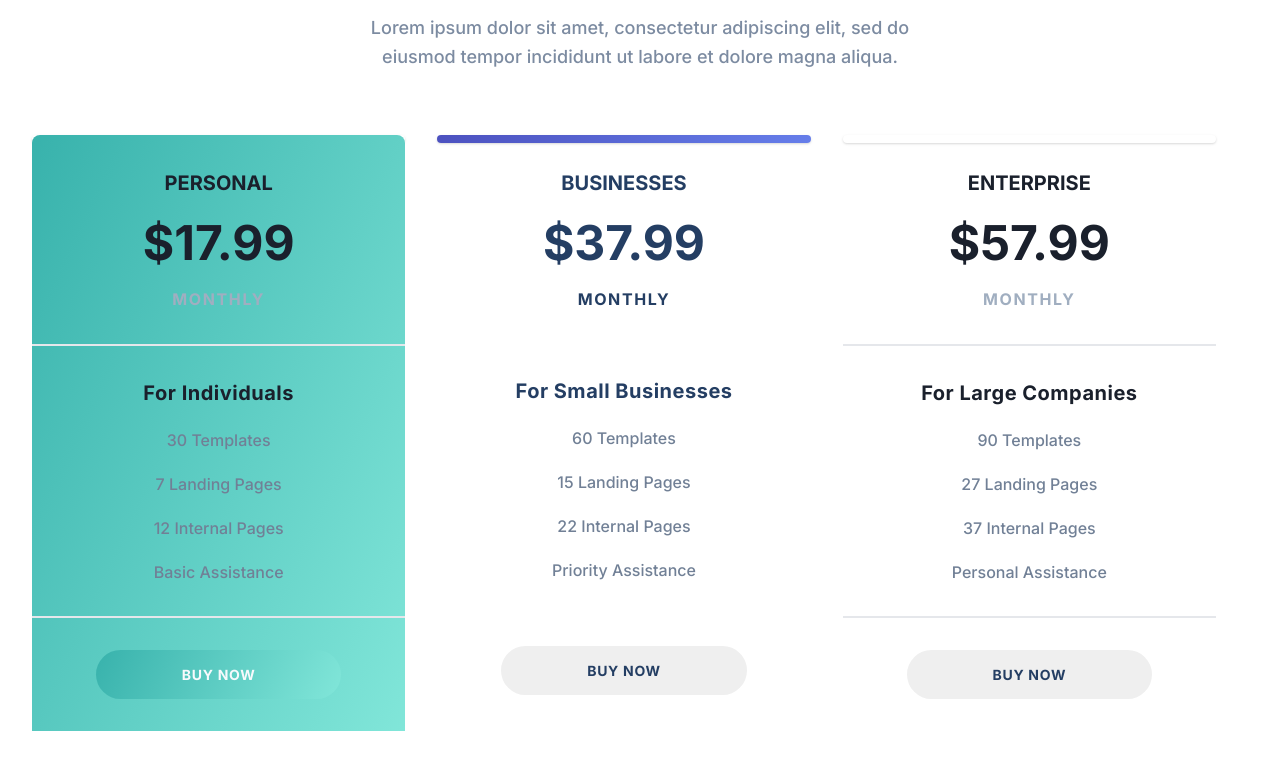
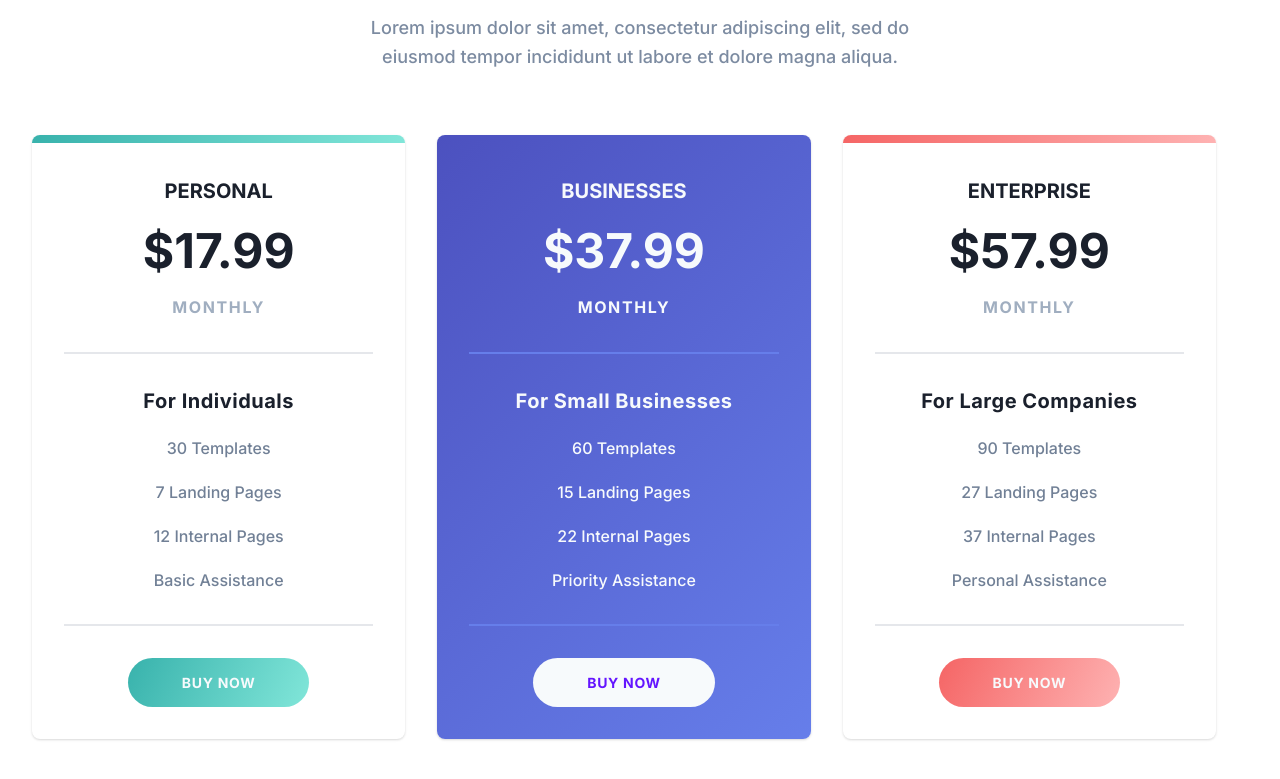
Before and after one commit to anamaria1998/FINAL-PROJECT-CSS-AND-HTML, a plain HTML site: page index.html in a window 1280 px wide. Shown: the part 4171-4950 px from the top of the page. Before the commit the page ends 4902 px from the top, so only its background shows below. Drawn offline with nearby package versions, Linux system fonts and the light colour scheme.

Commit message:
Pricing Section Done

```diff
--- a/index.html
+++ b/index.html
@@ -322,7 +322,7 @@
               </p>
               <div class="plans">
                 <div class="plan">
-                  <div class="plan__stripe">
+                  <div class="plan__stripe"></div>
                     <div class="plan__top">
                       <div class="plan__name">PERSONAL</div>
                       <div class="plan__price">$17.99</div>
@@ -338,10 +338,9 @@
                     <div class="plan__bottom">
                       <button class="plan__button">Buy Now</button>
                     </div>
-                  </div>
                 </div>
                 <div class="plan">
-                  <div class="plan__stripe">
+                  <div class="plan__stripe"></div>
                     <div class="plan__top">
                       <div class="plan__name">BUSINESSES</div>
                       <div class="plan__price">$37.99</div>
@@ -357,10 +356,9 @@
                     <div class="plan__bottom">
                       <button class="plan__button">Buy Now</button>
                     </div>
-                  </div>
                 </div>
                 <div class="plan">
-                  <div class="plan__stripe">
+                  <div class="plan__stripe"></div>
                     <div class="plan__top">
                       <div class="plan__name">ENTERPRISE</div>
                       <div class="plan__price">$57.99</div>
@@ -376,7 +374,6 @@
                     <div class="plan__bottom">
                       <button class="plan__button">Buy Now</button>
                     </div>
-                  </div>
                 </div>
               </div>
             </div>
--- a/style.css
+++ b/style.css
@@ -7,10 +7,6 @@
     font-family: 'Inter', system-ui;
     color: #243e63;
     font-style: lowercase;
-}
-
-div {
-    unicode-bidi: isolate;
 }
 
 body {
@@ -565,12 +561,42 @@ PRICING
     rgb(129, 230, 217) 100%);
 }
 
+.plan:nth-child(2) {
+    background: linear-gradient(135deg,
+    rgb(76, 81, 191) 0%,
+    rgb(102, 126, 234) 100%);
+}
+
+.plan:nth-child(3)
+.plan__stripe,
+.plan:nth-child(3)
+.plan__button {
+    color: #f7fafc;
+    background: linear-gradient(115deg,
+    rgb(245, 101, 101) 0%,
+    rgb(254, 178, 178) 100%);
+}
+
+.plan:nth-child(2)
+.plan__name,
+.plan:nth-child(2)
+.plan__price,
+.plan:nth-child(2)
+.plan__target,
+.plan:nth-child(2)
+.plan__duration,
+.plan:nth-child(2)
+.plan__feature {
+    color: #f7fafc;
+}
+
+
 .plan__stripe {
     position: absolute;
     left: 0px;
     right: 0px;
     top: 0px;
-    height: o.5rem;
+    height: 0.5rem;
     border-top-left-radius: 0.5rem;
     border-top-right-radius: 0.5rem;
 }
@@ -624,6 +650,11 @@ PRICING
     padding: 32px;
 }
 
+.plan__middle {
+    border-top: 2px solid rgb(102, 126, 234);
+    border-bottom: 2px solid rgb(102, 126, 234);
+}
+
 .plan__target {
     font-size: 20px;
     font-weight: 700;
@@ -659,9 +690,10 @@ PRICING
     text-transform: uppercase;
     letter-spacing: 0.05em;
     border: none;
+    cursor: pointer;
 }
 
-
-.plan:nth-child(2) {
-    background: linear-gradient(135deg, rgb(76, 81, 191) 0%, rgb(102, 126, 234) 100%);
-    }
+.plan:nth-child(2) .plan__button {
+    color: #6415ff;
+    background-color: #f7fafc;
+}
```
